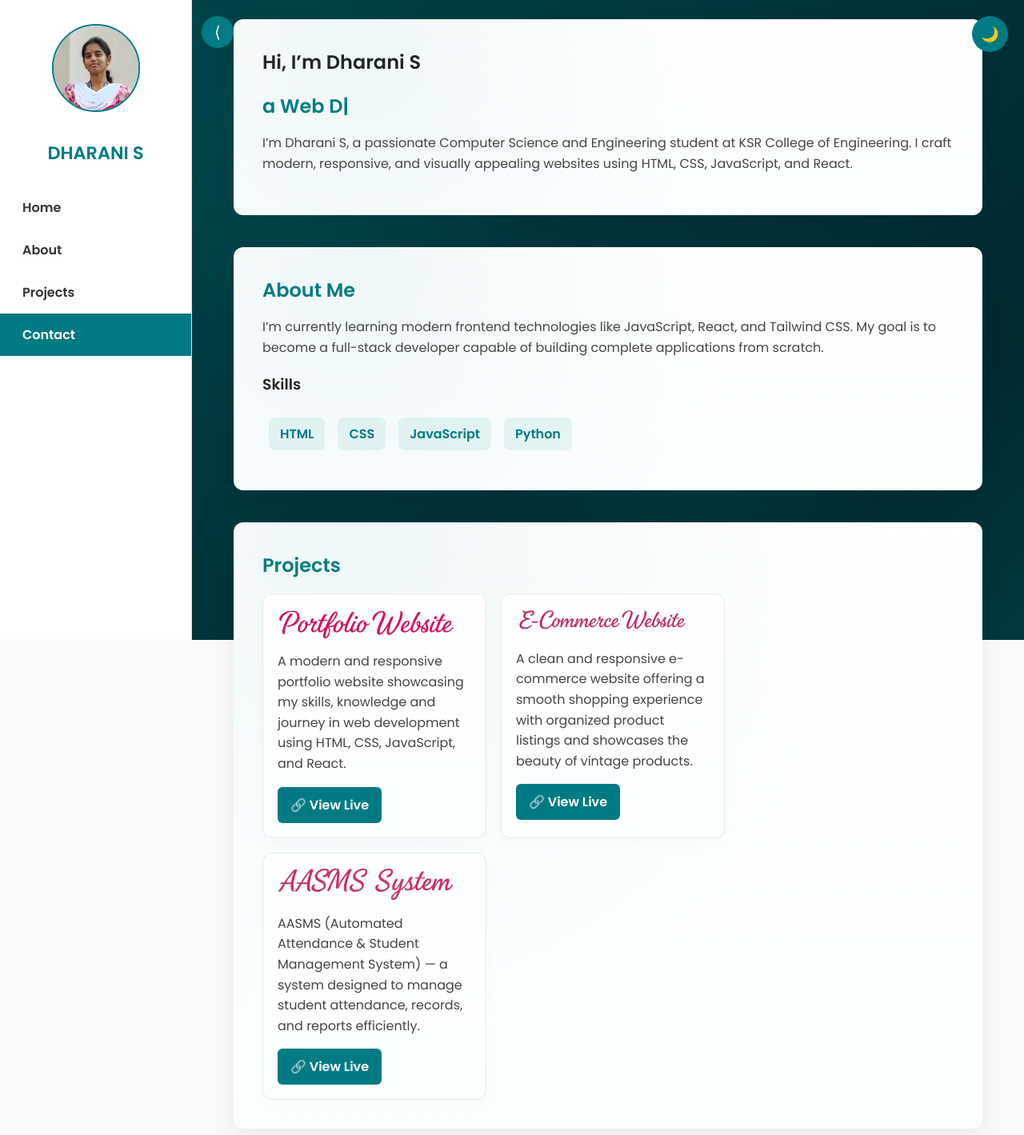
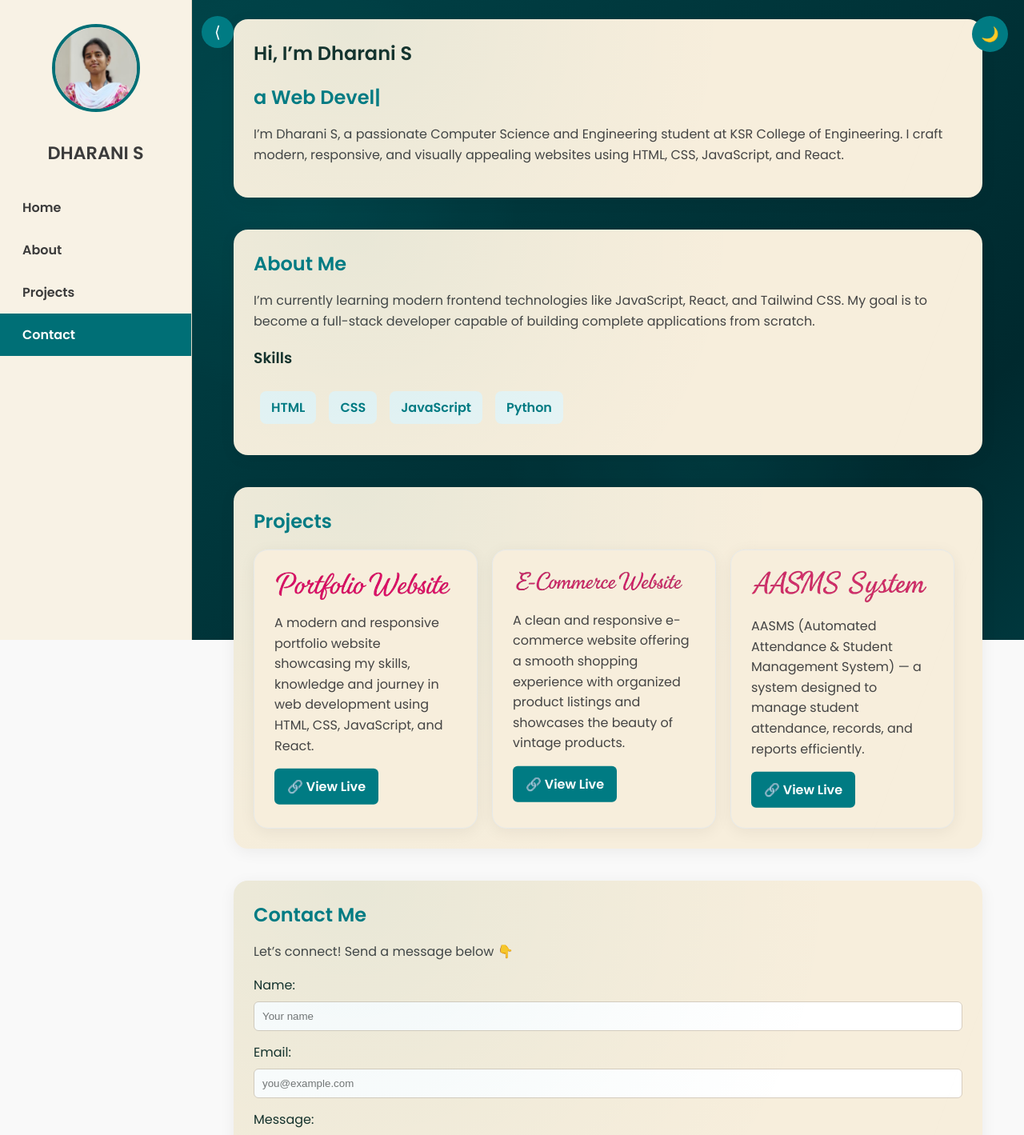
Before and after one commit to dharanis22102006-afk/last-portfolio, a React (Vite) app: page / in a window 1280 px wide. Shown: the top 1419 px of the page at 80% size. Built offline with nearby package versions, Linux system fonts and the light colour scheme.

Commit message:
atlast committed

```diff
--- a/src/components/Projects.jsx
+++ b/src/components/Projects.jsx
@@ -2,6 +2,7 @@ import React from "react";
 import portfolioTitle from "../assets/portfolio-title.png";
 import ecommerceTitle from "../assets/ecommerece.png";
 import systemTitle from "../assets/system.png";
+
 function Projects() {
   return (
     <section id="projects" className="fade-in">
@@ -10,7 +11,7 @@ function Projects() {
       <div className="project-container">
 
         {/* Portfolio Website */}
-        <div className="project-card alive">
+        <div className="project-card alive project-animate">
           <img src={portfolioTitle} className="project-title-img" alt="Portfolio" />
 
           <p>
@@ -19,7 +20,7 @@ function Projects() {
           </p>
 
           <a
-            href="https://dharanis22102006-afk.github.io/portfolio/"
+            href="https://dharanis22102006-afk.github.io/Idea-Portfolio/"
             target="_blank"
             rel="noreferrer"
             className="btn"
@@ -29,12 +30,13 @@ function Projects() {
         </div>
 
         {/* Ecommerce Website */}
-        <div className="project-card alive">
+        <div className="project-card alive project-animate">
           <img src={ecommerceTitle} className="project-title-img" alt="E-commerce" />
 
           <p>
             A clean and responsive e-commerce website offering a smooth shopping
-            experience with organized product listings and showcases the beauty of vintage products.          </p>
+            experience with organized product listings and showcases the beauty of vintage products.
+          </p>
 
           <a
             href="https://dharanis22102006-afk.github.io/E-commerce-website/"
@@ -46,16 +48,17 @@ function Projects() {
           </a>
         </div>
 
-        {/* AASMS System (NEW) */}
-        <div className="project-card alive">
+        {/* AASMS System */}
+        <div className="project-card alive project-animate">
           <img src={systemTitle} className="project-title-img" alt="AASMS system" />
+
           <p>
             AASMS (Automated Attendance & Student Management System) — a system
             designed to manage student attendance, records, and reports efficiently.
           </p>
 
           <a
-            href="#"
+            href="https://dharanis22102006-afk.github.io/AASMS/"
             target="_blank"
             rel="noreferrer"
             className="btn"
--- a/src/index.css
+++ b/src/index.css
@@ -794,3 +794,147 @@ body.dark-mode footer p {
     width: 100%;
   }
 }
+/* --- Glow + Soft Floating Animation --- */
+.project-animate {
+  transition: transform 0.35s ease, box-shadow 0.35s ease;
+}
+
+.project-animate:hover {
+  transform: translateY(-12px) scale(1.04);
+  box-shadow: 0 20px 45px rgba(0, 123, 131, 0.35);
+}
+
+/* Gentle continuous floating */
+.project-animate {
+  animation: hoverFloat 6s ease-in-out infinite;
+}
+
+@keyframes hoverFloat {
+  0% { transform: translateY(0px); }
+  50% { transform: translateY(-8px); }
+  100% { transform: translateY(0px); }
+}.page-card,
+.project-card,
+.contact-card,
+.about-card {
+  background: #F7EEDC;  /* sandal tone */
+  border-radius: 18px;
+  box-shadow: 0 4px 20px rgba(0, 0, 0, 0.06);
+  padding: 25px;
+  transition: transform 0.3s ease, box-shadow 0.3s ease;
+}
+
+.page-card:hover,
+.project-card:hover {
+  transform: translateY(-4px);
+  box-shadow: 0 6px 26px rgba(0, 0, 0, 0.08);
+}
+
+.sidebar {
+  background: #f8f2e5 !important;   /* sandal / cream */
+  color: #3b3b3b !important;        /* dark text */
+  border-right: 1px solid #e3d8c4;
+}
+
+.sidebar .profile-box h2,
+.sidebar a {
+  color: #3b3b3b !important;
+}
+
+/* Active tab remains teal */
+.sidebar a.active {
+  background: #006f76 !important;
+  color: white !important;
+}
+
+/* Hover effect */
+.sidebar a:hover {
+  background: #eaddc8 !important;   /* light sandal hover */
+}
+
+/* Profile circle border */
+.sidebar .profile-pic {
+  border: 4px solid #006f76 !important;
+}
+
+/* Mobile sidemenu too */
+.sidebar-closed .sidebar {
+  background: #f8f2e5 !important;
+}
+/* ----- SANDAL THEME (LIGHT MODE ONLY) ----- */
+body:not(.dark-mode) .page-card,
+body:not(.dark-mode) .project-card,
+body:not(.dark-mode) .contact-card,
+body:not(.dark-mode) .about-card {
+  background: #F7EEDC;  /* sandal tone */
+  border-radius: 18px;
+  box-shadow: 0 4px 20px rgba(0, 0, 0, 0.06);
+  padding: 25px;
+  transition: transform 0.3s ease, box-shadow 0.3s ease;
+  color: #15302a; /* darker text for readability on sandal */
+}
+
+body:not(.dark-mode) .page-card:hover,
+body:not(.dark-mode) .project-card:hover {
+  transform: translateY(-4px);
+  box-shadow: 0 6px 26px rgba(0, 0, 0, 0.08);
+}
+
+/* Sidebar (light mode) sandal / cream */
+body:not(.dark-mode) nav,
+body:not(.dark-mode) .sidebar,
+body:not(.dark-mode) .sidebar-closed .sidebar {
+  background: #f8f2e5 !important;   /* sandal / cream */
+  color: #3b3b3b !important;        /* dark text */
+  border-right: 1px solid #e3d8c4;
+}
+
+/* Profile / headings in sidebar (light mode) */
+body:not(.dark-mode) nav h1,
+body:not(.dark-mode) .sidebar .profile-box h2,
+body:not(.dark-mode) nav a {
+  color: #3b3b3b !important;
+}
+
+/* Active tab remains teal (keep original active style) */
+body:not(.dark-mode) nav a.active,
+body:not(.dark-mode) .sidebar a.active {
+  background: #006f76 !important;
+  color: white !important;
+}
+
+/* Hover effect for sidebar in light mode */
+body:not(.dark-mode) nav a:hover,
+body:not(.dark-mode) .sidebar a:hover {
+  background: #eaddc8 !important;   /* light sandal hover */
+  color: #15302a !important;
+}
+
+/* Profile circle border (light mode) */
+body:not(.dark-mode) .profile-pic {
+  border: 4px solid #006f76 !important;
+}
+
+/* Social icons / Connect with me (light mode) */
+body:not(.dark-mode) .connect-title {
+  color: var(--accent);
+}
+body:not(.dark-mode) .connect-icons .icon {
+  color: #ff4fa3; /* keep icons pink as requested */
+}
+
+/* Make sure inputs inside page-cards keep contrast in light mode */
+body:not(.dark-mode) .page-card form input,
+body:not(.dark-mode) .page-card form textarea {
+  background: #ffffff; /* keep inputs white for clarity on sandal */
+  color: #15302a;
+  border: 1px solid #d7cdbf;
+}
+
+/* small responsive tweaks (light mode) */
+@media (max-width: 700px) {
+  body:not(.dark-mode) nav {
+    position: static;
+    background: #f8f2e5 !important;
+  }
+}
```
